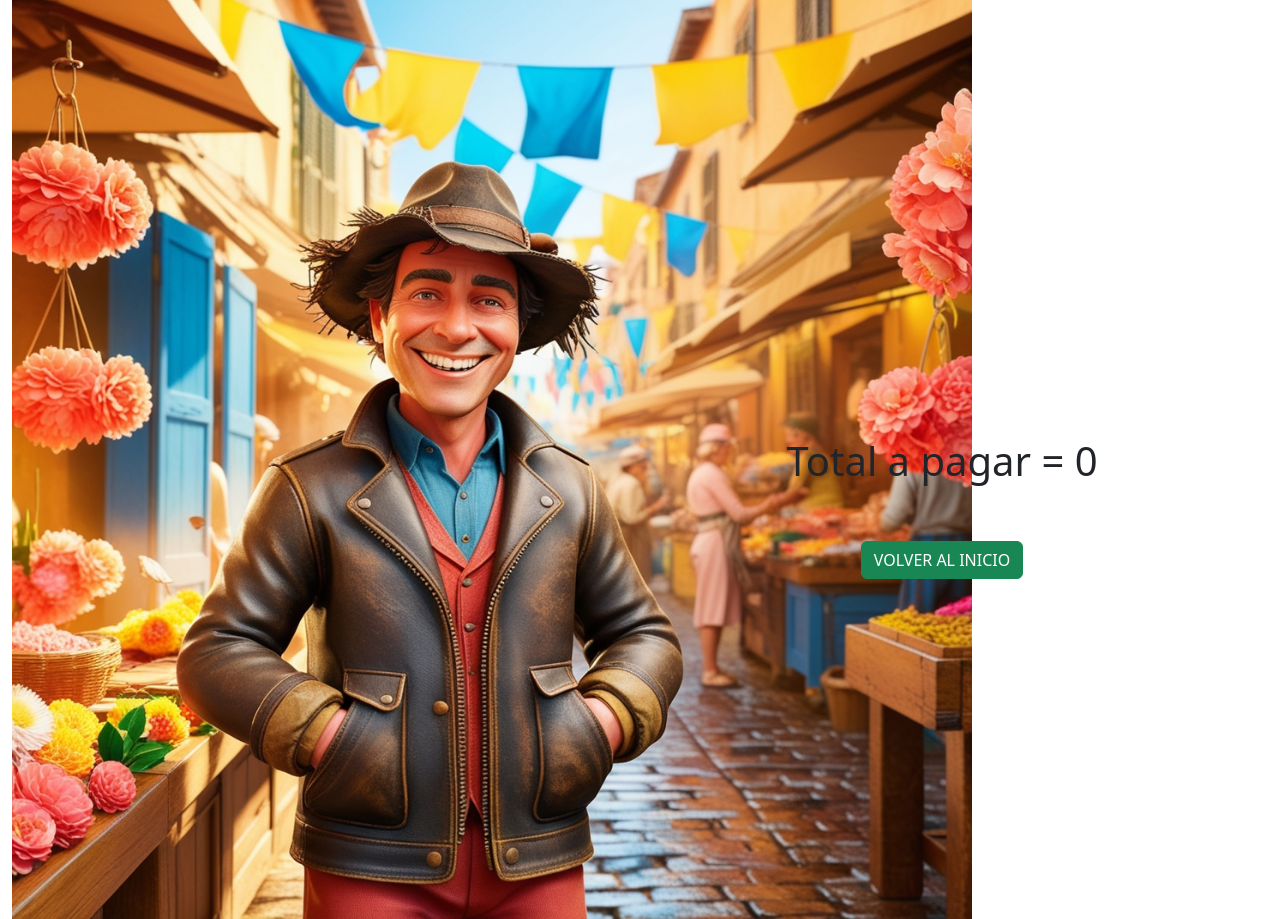
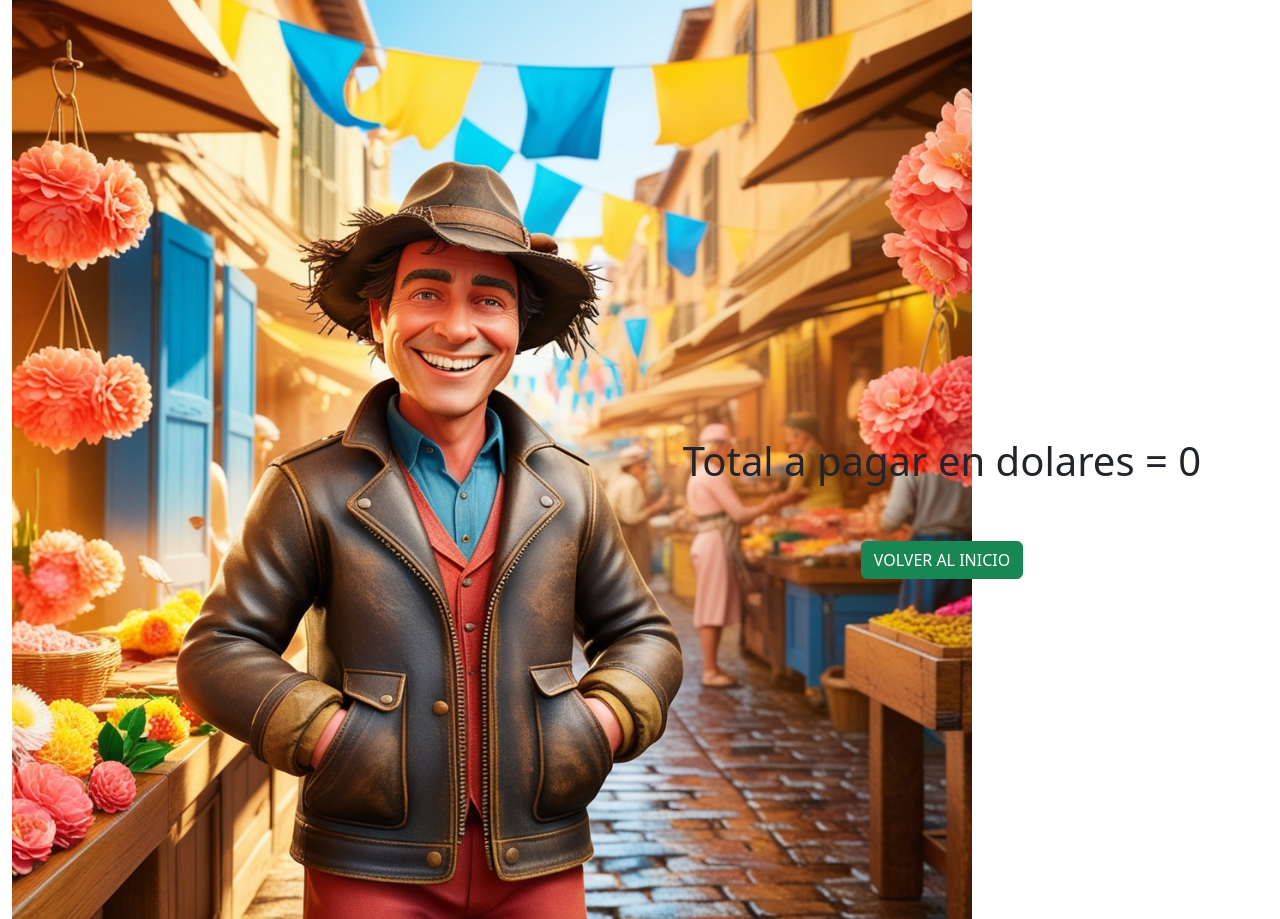
Before and after one commit to johanst232/pre-entrega-js, a plain HTML site: page total.html in a window 1280 px wide. Drawn offline with nearby package versions, Linux system fonts and the light colour scheme; no server answers.

Commit message:
adicion metodo fetch

```diff
--- a/total.html
+++ b/total.html
@@ -13,7 +13,9 @@
             </div>
         <div class="col-6 text-center ml-4 container-fluid align-self-center">
             <ul id="ulListado" class="p-5 list-group list-group-flush"></ul>
-            <h1><span id="total"></span></h1>
+            <h1><span id="totalArs"></span></h1>
+            <h1><span id="totalDol"></span></h1>
+
             <a class="btn btn-success mt-5 volver" href="./index.html" >VOLVER AL INICIO</a>
         </div>
     </div>
--- a/total.js
+++ b/total.js
@@ -1,13 +1,19 @@
 const btnVolver = document.querySelector('.volver');
-const res = document.querySelector('#total');
+const res = document.querySelector('#totalArs');
+const resDol = document.querySelector('#totalDol');
+
 let totalComp = 0;
+let totalCompDol = 0;
 let text = '';
+
+
+const prod2=[];
 const productos = [
-    { nombre: "clonazepam", cantidad: 0, precio: 5000 },
-    { nombre: "tussi", cantidad: 0, precio: 25000 },
-    { nombre: "porro", cantidad: 0, precio: 8000 },
-    { nombre: "rolitas", cantidad: 0, precio: 10000 },
-    { nombre: "keta", cantidad: 0, precio: 20000 },
+    { nombre: "clonazepam", cantidad: 0, precio: 3.50 },
+    { nombre: "tussi", cantidad: 0, precio: 17.50 },
+    { nombre: "porro", cantidad: 0, precio: 5.60 },
+    { nombre: "rolitas", cantidad: 0, precio: 7.00 },
+    { nombre: "keta", cantidad: 0, precio: 14.00 },
 ]
 const carrito = [];
 function facturacion (){
@@ -30,8 +36,15 @@ const impresion = () => {
             carrito.push({nombre: data, precio:cant * resultado.precio})
         }
 
-        res.textContent = "Total a pagar = " + totalComp
-    }
+fetch("https://dolarapi.com/v1/dolares/blue")
+.then(response => response.json())
+.then(data => {
+    totalCompDol = data.venta * totalComp
+
+    resDol.textContent = "Total a pagar en pesos = " + Math.round(totalCompDol);
+});
+    res.textContent = "Total a pagar en dolares = " + totalComp
+}
     console.log(carrito);
 
 }
```
Also changed, not shown: eshop.html (+6 -5 lines), eshop.js (+8 -2 lines), index.js (+4 -4 lines).
